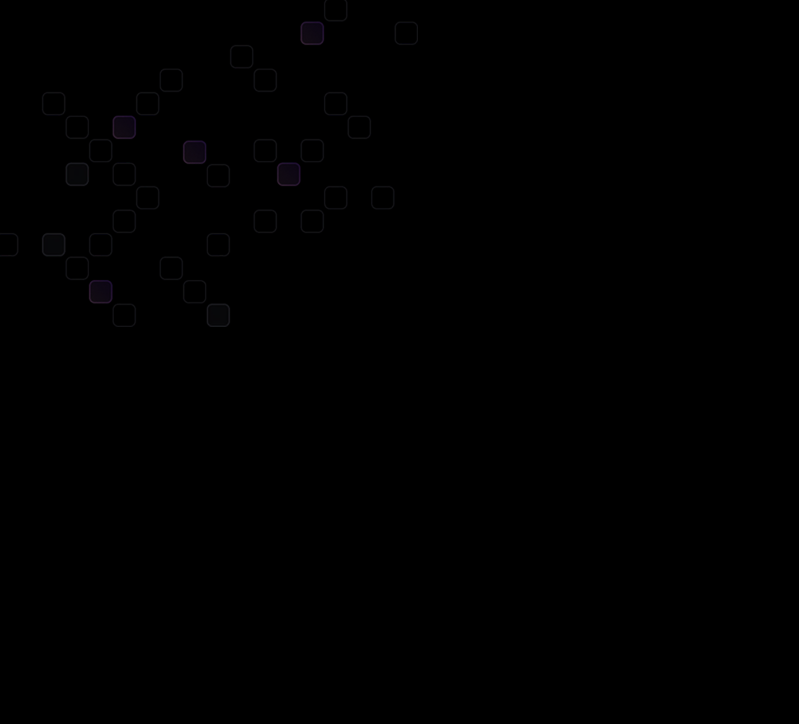
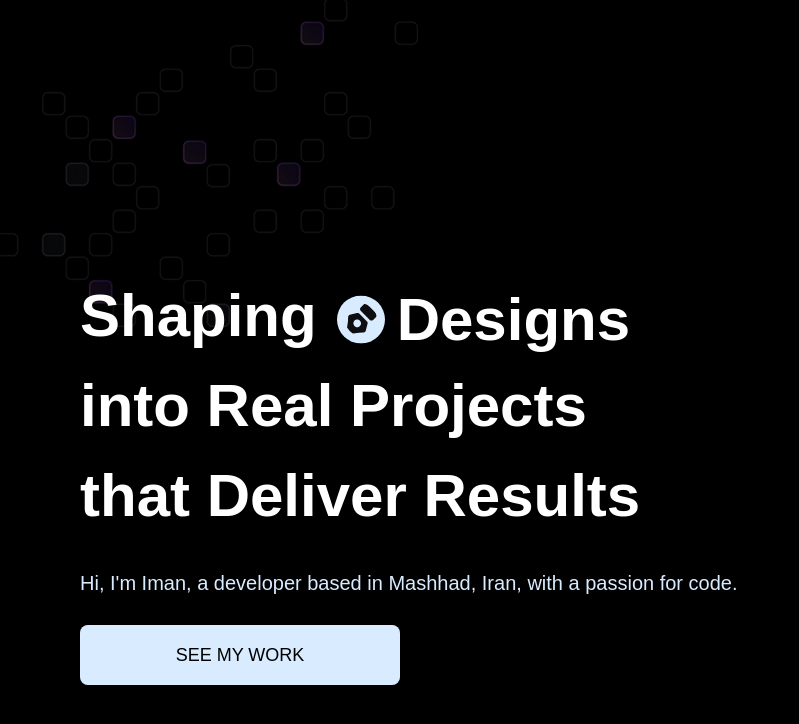
Before and after one commit to imanlangaran/3D-portfolio-1, a React (Vite) app: page / in a window 1280 px wide. Shown: the top 724 px of the page, without its empty margins (0-799 px from the left). Built offline with nearby package versions, Linux system fonts and the light colour scheme; a web font is replaced by a local one.

Commit message:
hero content text

```diff
--- /dev/null
+++ b/src/components/Button.jsx
@@ -0,0 +1,17 @@
+import React from 'react'
+
+const Button = ({ className, id = '', text }) => {
+    return (
+        <a className={`${className ?? ''} cta-wrapper`} href={`#${id}`}>
+            <div className='cta-button group'>
+                <div className='bg-circle' />
+                <p className='text'>{text}</p>
+                <div className='arrow-wrapper'>
+                    <img src='/images/arrow-down.svg' alt='arrow' />
+                </div>
+            </div>
+        </a>
+    )
+}
+
+export default Button
--- a/src/sections/Hero.jsx
+++ b/src/sections/Hero.jsx
@@ -1,14 +1,44 @@
+import Button from "../components/Button.jsx"
+import { words } from "../constants/index.js"
 
 const Hero = () => {
   return (
     <section id="hero" className="relative overflow-hidden">
       <div className="absolute top-0 left-0 z-10">
-        <img src="/images/bg.png" alt="background"/>
+        <img src="/images/bg.png" alt="background" />
       </div>
 
       <div className="hero-layout">
         <header className="flex flex-col justify-center md:w-full w-screen md:px-20 px-5">
-
+          <div className="flex flex-col gap-7">
+            <div className="hero-text">
+              <h1>
+                Shaping
+                <span className="slide">
+                  <span className="wrapper">
+                    {words.map((word) => (
+                      <span key={word.text} className="flex items-center md:gap-3 gap-1 pb-1">
+                        <img
+                          src={word.imgPath}
+                          alt={word.text}
+                          className="xl:size-12 md:size-10 size-7 md:p-2 p-1 rounded-full bg-white-50" />
+                        <span>{word.text}</span>
+                      </span>
+                    ))}
+                  </span>
+                </span>
+              </h1>
+              <h1>into Real Projects</h1>
+              <h1>that Deliver Results</h1>
+            </div>
+            <p className="text-white-50 md:text-xl relative z-10 pointer-events-none">
+              Hi, I'm Iman, a developer based in Mashhad, Iran, with a passion for code.
+            </p>
+            <Button
+              className="md:w-80 md:h-16 w-60 h-12"
+              id="button"
+              text="See my Work" />
+          </div>
         </header>
       </div>
     </section>
```
Also changed, not shown: 2 other files (tests, documents, lock files or other folders).
